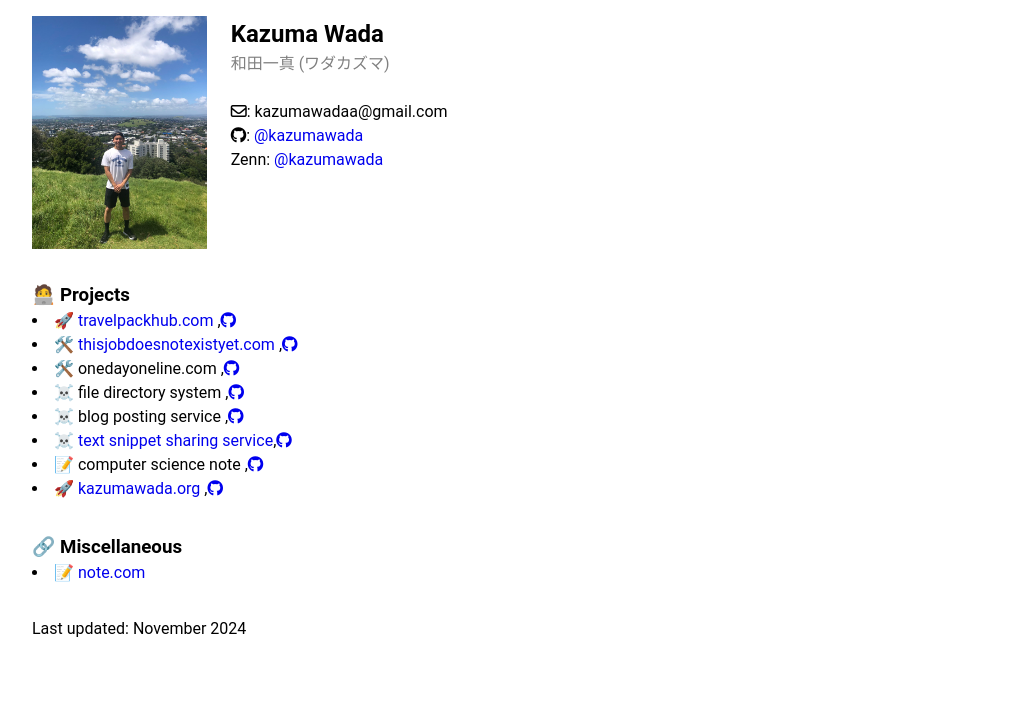
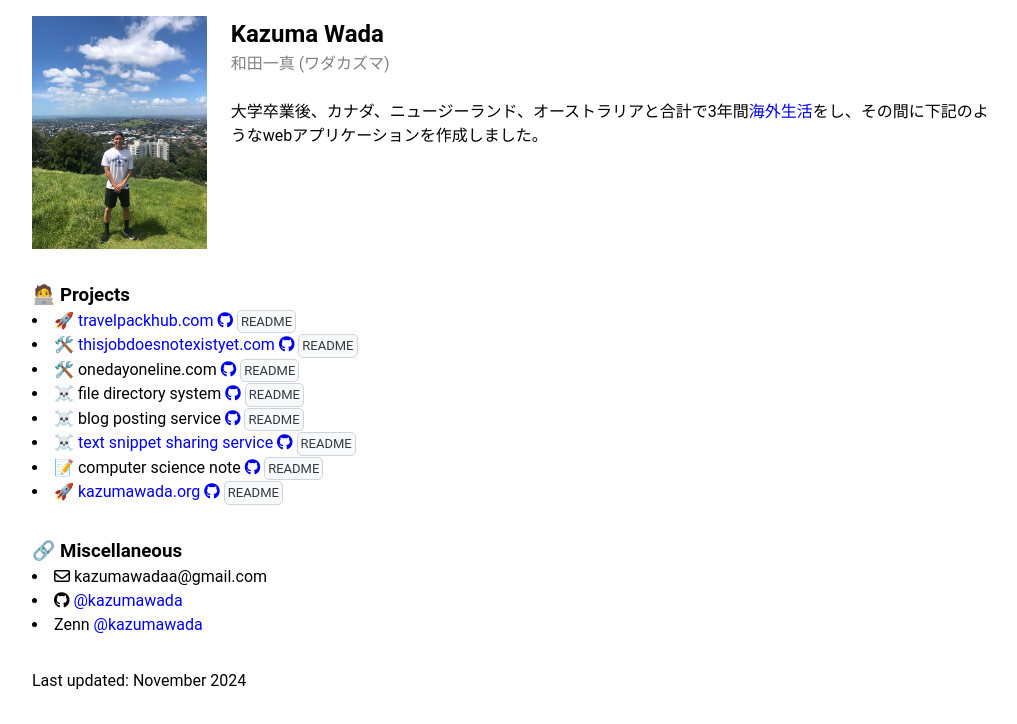
Before and after one commit to KazumaWada/KazumaWada.github.io, a Vue app: page / in a window 1280 px wide. Shown: the top 724 px of the page, without its empty margins (24-1041 px from the left). Built offline with nearby package versions, Linux system fonts and the light colour scheme.

Commit message:
prototype05

```diff
--- a/src/components/AboutMe.vue
+++ b/src/components/AboutMe.vue
@@ -24,9 +24,11 @@
           <h2>Kazuma Wada</h2>
           <p :style="{ color: 'gray' }">和田一真 (ワダカズマ)</p>
           <br>
-          <p><i class="fa-sharp fa-regular fa-envelope"></i>: kazumawadaa@gmail.com</p>
+          <p>大学卒業後、カナダ、ニュージーランド、オーストラリアと合計で3年間<a href="https://note.com/imnotkatsuma" target="_blank">海外生活</a>をし、その間に下記のようなwebアプリケーションを作成しました。
+          </p>
+          <!-- <p><i class="fa-sharp fa-regular fa-envelope"></i>: kazumawadaa@gmail.com</p>
           <p><i class="fa-brands fa-github"></i>: <a href="https://github.com/KazumaWada" target="_blank">@kazumawada</a></p>
-          <p>Zenn: <a href="https://zenn.dev/kazumawada" target="_blank">@kazumawada</a></p>
+          <p>Zenn: <a href="https://zenn.dev/kazumawada" target="_blank">@kazumawada</a></p> -->
 
         </ul>
       </v-col>
--- a/src/components/Miscellaneous.vue
+++ b/src/components/Miscellaneous.vue
@@ -1,6 +1,9 @@
 <template>
 <v-container>
   <h3>🔗 Miscellaneous</h3>
-  <li>📝 <a href="https://note.com/imnotkatsuma" target="_blank">note.com</a></li>
+  <li><i class="fa-sharp fa-regular fa-envelope"></i> kazumawadaa@gmail.com</li>
+  <li><i class="fa-brands fa-github"></i> <a href="https://github.com/KazumaWada" target="_blank">@kazumawada</a></li>
+  <li>Zenn <a href="https://zenn.dev/kazumawada" target="_blank">@kazumawada</a></li>
+
 </v-container>
 </template>
--- a/src/components/Products.vue
+++ b/src/components/Products.vue
@@ -1,20 +1,66 @@
+<style>
+button {
+  background-color: #f8f9fa; /* 明るいグレー */
+  color: #343a40;           /* 濃いグレー */
+  border: 1px solid #ced4da; /* 薄いグレーの枠線 */
+  padding: 1px 3px;
+  border-radius: 5px;       /* 角を少し丸める */
+  font-size: 13px;
+  cursor: pointer;
+  transition: background-color 0.3s ease, color 0.3s ease;
+}
+
+/* ホバー時の効果 */
+button:hover {
+  background-color: #e9ecef; /* 少し濃いグレー */
+  color: #212529;            /* テキストを濃くする */
+}
+</style>
 
 <template>
    <v-container>
-     <h3>🧑‍💻 Projects</h3>
+    <h3>🧑‍💻 Projects</h3>
+
   <div>
-  <li>🚀 <a href="https://travelpackhub.com" target="_blank">travelpackhub.com</a> ,<a href="https://github.com/KazumaWada/travelpackhub" target="_blank"><i class="fa-brands fa-github"></i></a></li>
-  <li>🛠️ <a href="https://thisjobdoesnotexistyet.com" target="_blank">thisjobdoesnotexistyet.com</a> ,<a href="https://github.com/KazumaWada/thisjobdoesnotexistyet" target="_blank"><i class="fa-brands fa-github"></i></a></li>
-  <li>🛠️ onedayoneline.com ,<a href="https://github.com/KazumaWada/onedayoneline" target="_blank"><i class="fa-brands fa-github"></i></a></li>
-  <li>☠️ file directory system ,<a href="https://github.com/KazumaWada/filedirectorysystem" target="_blank"><i class="fa-brands fa-github"></i></a></li>
-  <li>☠️ blog posting service ,<a href="https://github.com/KazumaWada/myapp" target="_blank"><i class="fa-brands fa-github"></i></a></li>
-  <li>☠️ <a href="https://text-snippet-sharing.vercel.app/" target="_blank">text snippet sharing service</a>,<a href="https://github.com/KazumaWada/text_snippet_sharing" target="_blank"><i class="fa-brands fa-github"></i></a></li>
-  <li>📝 computer science note ,<a href="https://github.com/KazumaWada/computer-science-note/tree/main/recursion" target="_blank"><i class="fa-brands fa-github"></i></a></li>
-  <li>🚀 <a href="https://kazumawada.org" target="_blank">kazumawada.org</a> ,<a href="https://github.com/KazumaWada/kazumawada.github.io" target="_blank"><i class="fa-brands fa-github"></i></a></li>
+
+  <li>🚀 <a href="https://travelpackhub.com" target="_blank">travelpackhub.com</a> <a href="https://github.com/KazumaWada/travelpackhub" target="_blank"><i class="fa-brands fa-github"></i></a> <button @click="handleClick">README</button></li>
+  <div v-if="activeReadme === 'travelpackhub'"></div>
+
+
+  <li>🛠️ <a href="https://thisjobdoesnotexistyet.com" target="_blank">thisjobdoesnotexistyet.com</a> <a href="https://github.com/KazumaWada/thisjobdoesnotexistyet" target="_blank"><i class="fa-brands fa-github"></i></a> <button @click="handleClick"> README</button> </li>
+  <li>🛠️ onedayoneline.com <a href="https://github.com/KazumaWada/onedayoneline" target="_blank"> <i class="fa-brands fa-github"></i></a> <button @click="handleClick"> README</button></li>
+  <li>☠️ file directory system <a href="https://github.com/KazumaWada/filedirectorysystem" target="_blank"> <i class="fa-brands fa-github"></i></a> <button @click="handleClick"> README</button></li>
+  <li>☠️ blog posting service <a href="https://github.com/KazumaWada/myapp" target="_blank"><i class="fa-brands fa-github"></i></a> <button @click="handleClick"> README</button></li>
+  <li>☠️ <a href="https://text-snippet-sharing.vercel.app/" target="_blank">text snippet sharing service</a> <a href="https://github.com/KazumaWada/text_snippet_sharing" target="_blank"><i class="fa-brands fa-github"></i></a> <button @click="handleClick"> README</button> </li>
+  <li>📝 computer science note <a href="https://github.com/KazumaWada/computer-science-note/tree/main/recursion" target="_blank"><i class="fa-brands fa-github"></i></a> <button @click="handleClick"> README</button> </li>
+  <li>🚀 <a href="https://kazumawada.org" target="_blank">kazumawada.org</a> <a href="https://github.com/KazumaWada/kazumawada.github.io" target="_blank"><i class="fa-brands fa-github"></i></a> <button @click="handleClick"> README</button> </li>
+
+
+
 </div>
+
+
 </v-container>
 
+
 </template>
+
+<script setup>
+import { ref } from 'vue';
+//vueではdiv id=(getElementById)の代わりにrefやreactiveを使う。
+
+const activeReadme = ref(null)
+
+const toggleReadme = (id) =>{
+  activeReadme.value = activeReadme.value === id ? null : id;
+};
+
+function handleClick(){
+  alert('README button under construction...')
+}
+</script>
+
+
 <style>
 a{
     text-decoration: none;
--- /dev/null
+++ b/src/components/readme/TravelPackHub.vue
@@ -0,0 +1,3 @@
+<template>
+    <h1>hey its tph</h1>
+</template>
```
Also changed, not shown: src/components/readme/Berlin-now.vue (added, +80 -0 lines).
